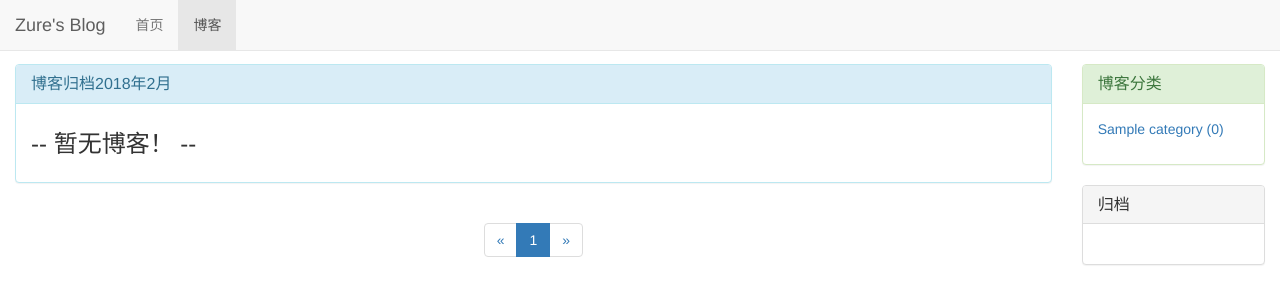
After one commit to gntzh/django-example, a Django app: page /blog/archive/2018/02/ in a window 1280 px wide. The commit adds this page. Shown: the top 304 px of the page. Run offline with Django 3.2, Linux system fonts and the light colour scheme; tables that the repository leaves empty hold one stand-in row (values such as "Sample post"); data that the repository does not hold is empty; some libraries are stand-ins or nearby versions.

Commit message:
week3.4.1 实现分类统计

```diff
--- a/blog/models.py
+++ b/blog/models.py
@@ -8,6 +8,9 @@ class Category(models.Model):
 
     def __str__(self):
         return self.name
+
+    def blog_count(self):
+        return self.blog_set.count()
 
 
 class Tag(models.Model):
--- a/blog/urls.py
+++ b/blog/urls.py
@@ -9,8 +9,9 @@ urlpatterns = [
     path('<int:blog_pk>/', views.blog_detail, name='blog_detail'),
     path(
         'category/<int:category_pk>/',
-        views.blog_with_category,
-        name='blog_with_category'),
+        views.blogs_with_category,
+        name='blogs_with_category'),
     path('<int:blog_pk>/md', views.blog_detail_md, name='blog_detail_md'),
+    path('archive/<int:year>/<int:month>/', views.blogs_with_archive, name='blogs_with_archive'),
     path('archives/<int:year>/<int:month>/', views.archives, name='archives'),
 ]
--- a/blog/views.py
+++ b/blog/views.py
@@ -3,17 +3,19 @@ from .models import Blog, Category
 from django.views import generic
 from django.core.paginator import Paginator
 from django.conf import settings
+from django.db.models import Count
 
 import markdown
 md = markdown.Markdown(extensions=[
-        'markdown.extensions.extra',
-        'markdown.extensions.codehilite',
-        'markdown.extensions.toc',
-    ])
+    'markdown.extensions.extra',
+    'markdown.extensions.codehilite',
+    'markdown.extensions.toc',
+])
 
 
 def my_paginator(request, iterable, per_page_num=settings.PAGINATOR_PER_PAGE):
-    paginator = Paginator(iterable, per_page_num) # 分页
+    '''返回page和page_range'''
+    paginator = Paginator(iterable, per_page_num)  # 分页
     page_num = request.GET.get('page', 1)  # 获取页面参数(GET)
     page = paginator.get_page(page_num)
     current_page_num = page.number
@@ -39,22 +41,29 @@ def my_paginator(request, iterable, per_page_num=settings.PAGINATOR_PER_PAGE):
 
     return context
 
+
 def blog_list(request):
-    blogs_all = Blog.objects.all()
-
-    context = my_paginator(request, blogs_all)
-    context['categories'] = Category.objects.all()
+    blogs = Blog.objects.all()
+    categories = Category.objects.all()[:8]
+    archives = Blog.objects.dates('modified_time', 'month', order='DESC')[:8]
+    context = my_paginator(request, blogs)
+    context['categories'] = categories
+    context['archives'] = archives
     return render(request, 'blog/blog_list.html', context)
 
 
-def blog_with_category(request, category_pk):
+def blogs_with_category(request, category_pk):
     category = get_object_or_404(Category, pk=category_pk)
-    blogs_all = Blog.objects.filter(category=category)
+    blogs = Blog.objects.filter(category=category)
+    archives = Blog.objects.dates(
+        'modified_time', 'month',
+        order='DESC')[:8].annotate(blog_count=Count('modified_time'))
 
-    context = my_paginator(request, blogs_all)
+    context = my_paginator(request, blogs)
     context['category'] = category
-    context['categories'] = Category.objects.all()
-    return render(request, 'blog/blog_with_category.html', context)
+    context['categories'] = Category.objects.all()[:8]
+    context['archives'] = archives
+    return render(request, 'blog/blogs_with_category.html', context)
 
 
 '''
@@ -91,6 +100,22 @@ def blog_detail(request, blog_pk):
     return render(request, 'blog/blog_detail.html', context)
 
 
+def blogs_with_archive(request, year, month):
+    blogs = Blog.objects.filter(
+        modified_time__year=year, modified_time__month=month)
+
+    context = my_paginator(request, blogs)
+    context['date'] = '%s年%s月' % (year, month)
+    context['categories'] = Category.objects.all()[:8]
+    context['archives'] = Blog.objects.dates(
+        'modified_time', 'month', order='DESC')[:8]
+    return render(request, 'blog/blogs_with_archive.html', context)
+
+
+def archives(request, year, month):
+    pass
+
+
 def blog_detail_md(request, blog_pk):
     blog = get_object_or_404(Blog, pk=blog_pk)
 
@@ -99,7 +124,3 @@ def blog_detail_md(request, blog_pk):
     context = {}
     context['blog'] = blog
     return render(request, 'blog/blog_detail_md.html', context)
-
-
-def archives(request, year, month):
-    pass
--- a/static/blog/css/base.css
+++ b/static/blog/css/base.css
@@ -3,5 +3,8 @@
     padding: 0;
 }
 body {
-    margin-top: 60px!important;
+    margin-top: 64px!important;
 }
+ul.my-no-style {
+    list-style-type: none;
+}
--- a/templates/blog/blog_detail.html
+++ b/templates/blog/blog_detail.html
@@ -13,7 +13,7 @@
             <h3>{{ blog.title }}</h3>
             <ul class="blog-info">
                 <li>作者：{{ blog.author }}</li>
-                <li> 分类：<a href="{% url 'blog:blog_with_category' blog.category.pk %}">{{ blog.category }}</a></li>
+                <li> 分类：<a href="{% url 'blog:blogs_with_category' blog.category.pk %}">{{ blog.category }}</a></li>
                 <li>发表日期：{{ blog.created_time|date:"Y-m-d H-n-s" }}</li>
             </ul>
             <div class="blog-content">{{ blog.content|safe }}</div>
--- a/templates/blog/blog_list.html
+++ b/templates/blog/blog_list.html
@@ -23,7 +23,7 @@
                             <div class="blog">
                             <h3><a href="{% url 'blog:blog_detail' blog_pk=blog.pk %}">{{ blog.title }}</a></h3>
                             <p class="blog-info">
-                                <span class="glyphicon glyphicon-tag"></span><a href="{% url 'blog:blog_with_category' blog.category.pk %}">{{ blog.category }}</a>
+                                <span class="glyphicon glyphicon-tag"></span><a href="{% url 'blog:blogs_with_category' blog.category.pk %}">{{ blog.category }}</a>
                                 <span class="glyphicon glyphicon-time"></span>{{ blog.created_time|date:"Y-m-d" }}
                             </p>
                             <p>{{ blog.content|truncatechars:128 }}</p>
@@ -68,10 +68,6 @@
                             {% endif %}
                         </li>
                     </ul>
-                        <form class="form-inline form-group-sm" action="{% url 'blog:blog_list' %}" method="get">
-                            <input type="number" class="form-control input-sm" placeholder="                  {{ page.number }}/{{ page.paginator.num_pages }}"
-                                name="page" value="">
-                        </form>
                 </div>
             </div>
             <div class="hidden-xs col-sm-3 col-lg-2">
@@ -83,7 +79,9 @@
                         <ul class="blog-categories">
                             {% for category in categories %}
                             <li>
-                                <a href="{% url 'blog:blog_with_category' category.pk %}">{{ category.name }}</a>
+                                <a href="{% url 'blog:blogs_with_category' category.pk %}">
+                                    {{ category.name }} ({{ category.blog_count }})
+                                </a>
                             </li>
                             {% empty %}
                             <p>-- 暂无分类！ --</p>
@@ -91,6 +89,21 @@
                         </ul>
                     </div>
                 </div>
+                <div class="panel panel-default">
+                    <div class="panel-heading">
+                        <h3 class="panel-title">归档</h3>
+                    </div>
+                    <div class="panel-body">
+                        <ul class="my-no-style">
+                            {% for archive in archives %}
+                            <a href="{% url 'blog:blogs_with_archive' archive.year archive.month %}">
+                                <li>{{ archive|date:"Y年m月" }}</li>
+                            </a>
+                            {% endfor %}
+                        </ul>
+                    </div>
+                </div>
+            </div>
         </div>
     </div>
 
--- /dev/null
+++ b/templates/blog/blogs_with_archive.html
@@ -0,0 +1,7 @@
+{% extends 'blog/blog_list.html' %}
+{% block title %}归档{% endblock %}
+
+{% block blog_list_title %}
+    博客归档{{ date }}
+    <a href="{% url 'blog:blog_list' %}"></a>
+{% endblock %}
```
Also changed, not shown: templates/blog/blogs_with_category.html (renamed from templates/blog/blog_with_category.html). Lines whose indentation alone changed are shown as unchanged.
